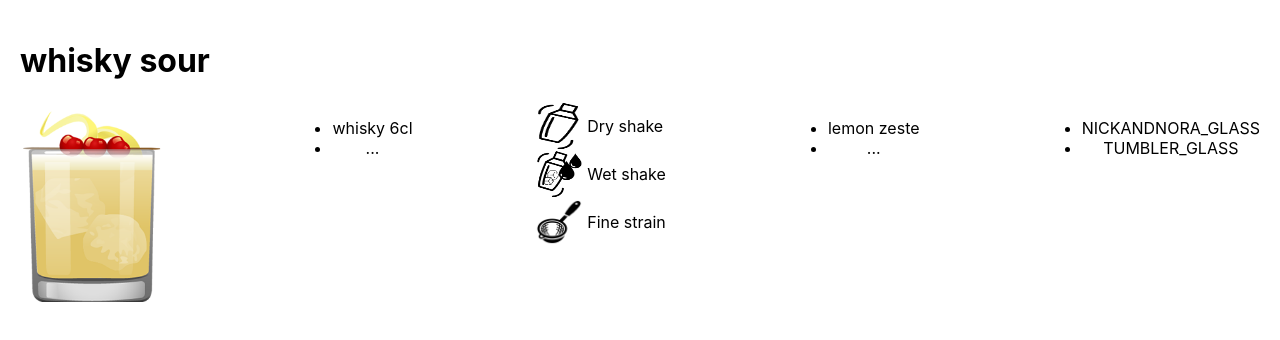
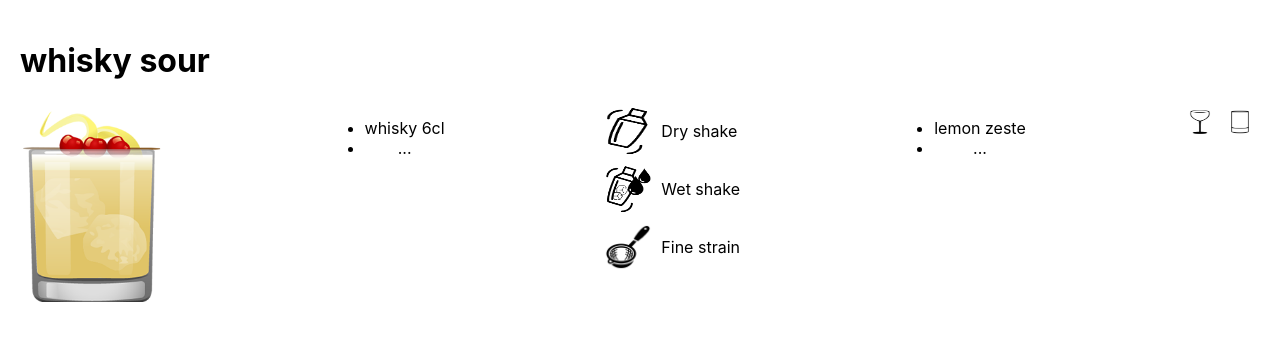
Before and after one commit to FlorianLiebhart/cocktails, a React (Create React App) app: page / in a window 1280 px wide. Shown: the top 340 px of the page. Built offline with nearby package versions, Linux system fonts and the light colour scheme.

Commit message:
First list items

```diff
--- a/src/components/CocktailsList.tsx
+++ b/src/components/CocktailsList.tsx
@@ -1,10 +1,6 @@
 import React from "react";
 import {PreparationStepsList} from "./PreparationStepsList";
-
-
-const glassesMap={
-
-}
+import {GlassesList} from "./GlassesList";
 
 
 const CocktailListItem: React.FC<any> = ({cocktail}) => <div
@@ -47,11 +43,7 @@ const CocktailListItem: React.FC<any> = ({cocktail}) => <div
             </ul>
         </div>
         <div>
-            <ul>
-                {cocktail.glasses.map((ingredient: any) => <li>
-                    {ingredient}
-                </li>)}
-            </ul>
+            <GlassesList glasses={cocktail.glasses}/>
         </div>
     </div>
 </div>;
--- /dev/null
+++ b/src/components/GlassesList.tsx
@@ -0,0 +1,14 @@
+import React from "react";
+import lowball from "../icons/glasses/lowball.png";
+import nickandnora from "../icons/glasses/nickandnora.png";
+import tiki from "../icons/glasses/tiki.png";
+
+const glassesMap: any = {
+    LOWBALL_GLASS: lowball,
+    NICKANDNORA_GLASS: nickandnora,
+    TIKI_GLASS: tiki
+}
+// @ts-ignore
+export const GlassesList = ({glasses}) => <div style={{display: 'flex'}}>
+    {glasses.map((glass: any) => <img style={{width: 32, height: 32, padding: 4}} src={glassesMap[glass]}/>)}
+</div>;
--- a/src/components/PreparationStepsList.tsx
+++ b/src/components/PreparationStepsList.tsx
@@ -29,7 +29,7 @@ const labelsMap: any = {
 export const PreparationStepsList = ({preparationSteps}) => <div>
     {preparationSteps.map((step: any) =>
         <div style={{display: 'flex', alignItems: 'center'}}>
-            <img alt={labelsMap[step]} style={{width: 48, height: 48}} src={picturesMap[step]}/>
+            <img alt={labelsMap[step]} style={{width: 48, height: 48, padding: 5}} src={picturesMap[step]}/>
             <div>&nbsp;{labelsMap[step]}</div>
         </div>
     )}
--- a/src/domain/cocktails.ts
+++ b/src/domain/cocktails.ts
@@ -1,5 +1,5 @@
 import {DRY_SHAKE, FINE_STRAIN, WET_SHAKE} from "./preparationSteps";
-import {NICKANDNORA_GLASS, TUMBLER_GLASS} from "./glasses";
+import {NICKANDNORA_GLASS, LOWBALL_GLASS} from "./glasses";
 
 import whiskySourSrc from './images/whiskysour.png';
 
@@ -22,7 +22,7 @@ const whiskySour = {
     ],
     glasses: [
         NICKANDNORA_GLASS,
-        TUMBLER_GLASS
+        LOWBALL_GLASS
     ]
 };
 
--- a/src/domain/glasses.ts
+++ b/src/domain/glasses.ts
@@ -1,3 +1,3 @@
-export const TUMBLER_GLASS = 'TUMBLER_GLASS';
+export const LOWBALL_GLASS = 'LOWBALL_GLASS';
 export const NICKANDNORA_GLASS = 'NICKANDNORA_GLASS';
 export const TIKI_GLASS = 'TIKI_GLASS';
```
